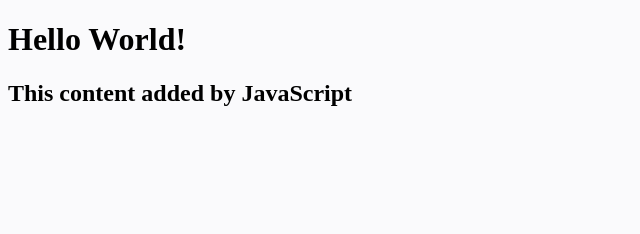
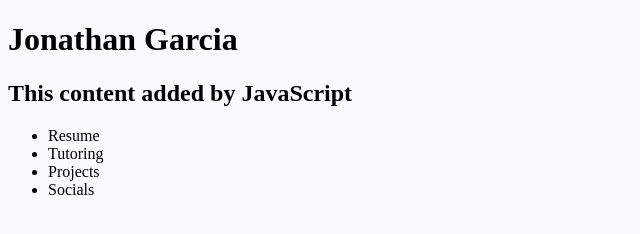
Before and after one commit to Jgarcia115/GraciasWeb, a plain HTML site: page index.html in a window 1280 px wide. Shown: the whole page, without its empty margins (0-640 px from the left). Drawn offline with Linux system fonts and the light colour scheme.

Commit message:
added list to landing page

```diff
--- a/index.html
+++ b/index.html
@@ -5,7 +5,13 @@
     <title>Gracias Website</title>
   </head>
   <body>
-    <h1>Hello World!</h1>
+    <h1>Jonathan Garcia</h1>
     <script src="script.js"></script>
+    <ul>
+      <li>Resume</li>
+      <li>Tutoring</li>
+      <li>Projects</li>
+      <li>Socials</li>
+    </ul>
   </body>
 </html>
--- a/script.js
+++ b/script.js
@@ -1,3 +1,6 @@
+
+
+// Adds JavaScript note at the bottom
 const h2 = document.createElement("h2");
 h2.textContent = "This content added by JavaScript";
 
```
